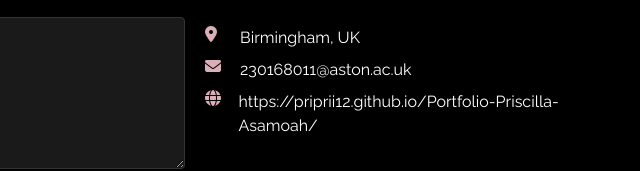
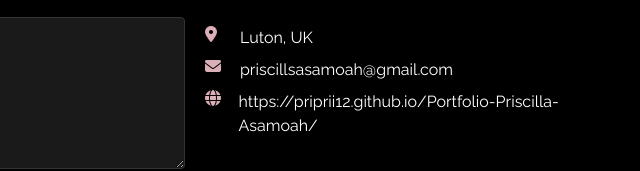
Before and after one commit to Priprii12/Portfolio-Priscilla-Asamoah, a plain HTML site: page Portfolio.html in a window 1280 px wide. Shown: the part 3798-3969 px from the top of the page, 525-1165 px from the left. Drawn offline with nearby package versions, Linux system fonts and the light colour scheme; a web font is replaced by a local one.

Commit message:
Update Portfolio.html
updated contact details

```diff
--- a/Portfolio.html
+++ b/Portfolio.html
@@ -120,11 +120,11 @@
 
           <div class="info-item">
             <i class="fas fa-map-marker-alt"></i>
-            <span>Birmingham, UK</span>
+            <span>Luton, UK</span>
           </div>
           <div class="info-item">
             <i class="fas fa-envelope"></i>
-            <span>230168011@aston.ac.uk</span>
+            <span>priscillsasamoah@gmail.com</span>
           </div>
           <div class="info-item">
             <i class="fas fa-globe"></i>
```
